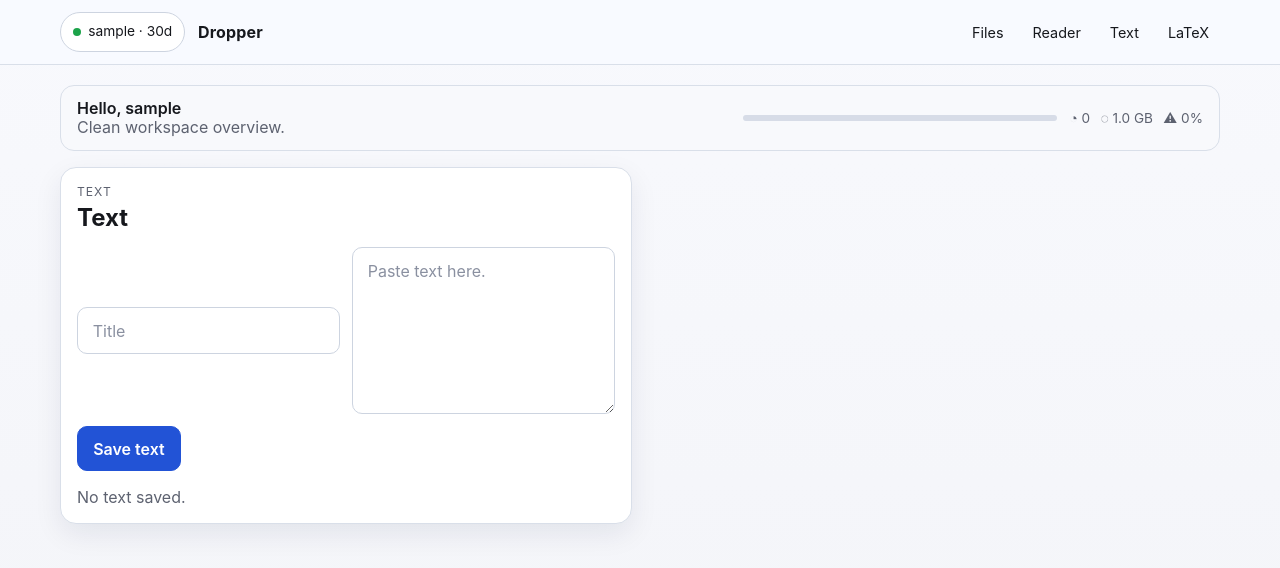
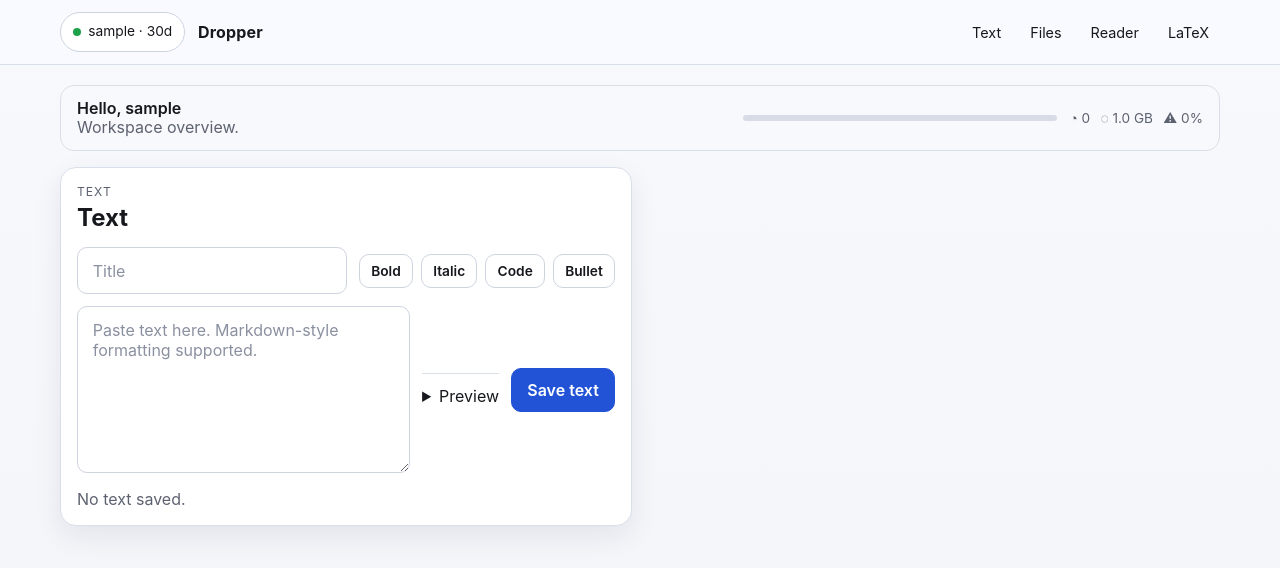
Before and after one commit to zof4/Research, a Flask app: page /text in a window 1280 px wide. Shown: the top 568 px of the page. Run offline with Flask 3, Linux system fonts and the light colour scheme; the visitor is signed in with stand-in values (Sample User, id 1).

Commit message:
Improve dashboard layout and text editor UX

```diff
--- a/app.py
+++ b/app.py
@@ -2,6 +2,7 @@ import ipaddress
 import json
 import mimetypes
 import os
+import re
 import secrets
 import socket
 import subprocess
@@ -26,6 +27,7 @@ from flask import (
     session,
     url_for,
 )
+from markupsafe import Markup
 from werkzeug.exceptions import Forbidden, NotFound, RequestEntityTooLarge
 from werkzeug.security import check_password_hash, generate_password_hash
 from werkzeug.utils import secure_filename
@@ -157,6 +159,22 @@ def summarize_text(text: str, limit: int = 180) -> str:
     return collapsed[: limit - 1].rstrip() + "…"
 
 
+def render_basic_text_markup(value: str) -> Markup:
+    escaped = (
+        value.replace("&", "&amp;")
+        .replace("<", "&lt;")
+        .replace(">", "&gt;")
+        .replace('"', "&quot;")
+        .replace("'", "&#39;")
+    )
+    escaped = re.sub(r"`([^`\n]+)`", r"<code>\1</code>", escaped)
+    escaped = re.sub(r"\*\*([^\n*][^*\n]*?)\*\*", r"<strong>\1</strong>", escaped)
+    escaped = re.sub(r"(?<!\*)\*([^\n*][^*\n]*?)\*(?!\*)", r"<em>\1</em>", escaped)
+    escaped = re.sub(r"(https?://[^\s<]+)", r'<a href="\1" target="_blank" rel="noopener noreferrer">\1</a>', escaped)
+    escaped = escaped.replace("\n", "<br>")
+    return Markup(escaped)
+
+
 def get_or_create_csrf_token() -> str:
     token = session.get("csrf_token")
     if token is None:
@@ -1180,6 +1198,7 @@ def utility_processor():
         "human_size": human_size,
         "csrf_token": get_or_create_csrf_token(),
         "format_timestamp": format_timestamp,
+        "render_basic_text_markup": render_basic_text_markup,
     }
 
 
--- a/static/app.js
+++ b/static/app.js
@@ -1,5 +1,73 @@
 (function () {
   const shellSelectors = [".site-header", "main.page"];
+  const escapeHtml = (value) =>
+    value
+      .replaceAll("&", "&amp;")
+      .replaceAll("<", "&lt;")
+      .replaceAll(">", "&gt;")
+      .replaceAll('"', "&quot;")
+      .replaceAll("'", "&#39;");
+
+  const renderRichText = (value) => {
+    let html = escapeHtml(value || "");
+    html = html.replace(/`([^`\n]+)`/g, "<code>$1</code>");
+    html = html.replace(/\*\*([^\n*][^*\n]*?)\*\*/g, "<strong>$1</strong>");
+    html = html.replace(/(?<!\*)\*([^\n*][^*\n]*?)\*(?!\*)/g, "<em>$1</em>");
+    html = html.replace(/(https?:\/\/[^\s<]+)/g, '<a href="$1" target="_blank" rel="noopener noreferrer">$1</a>');
+    return html.replaceAll("\n", "<br>");
+  };
+
+  const initTextFormatting = () => {
+    const forms = document.querySelectorAll(".text-editor-form");
+    forms.forEach((form) => {
+      const textarea = form.querySelector("textarea[name='content']");
+      const preview = form.querySelector("[data-text-preview]");
+      if (!(textarea instanceof HTMLTextAreaElement)) {
+        return;
+      }
+
+      const updatePreview = () => {
+        if (preview) {
+          preview.innerHTML = renderRichText(textarea.value.trim() ? textarea.value : "Start typing to preview formatting.");
+        }
+      };
+
+      if (!textarea.dataset.richInit) {
+        textarea.dataset.richInit = "1";
+        textarea.addEventListener("input", updatePreview);
+      }
+
+      form.querySelectorAll("[data-wrap], [data-prefix]").forEach((button) => {
+        if (!(button instanceof HTMLButtonElement) || button.dataset.richInit) {
+          return;
+        }
+        button.dataset.richInit = "1";
+        button.addEventListener("click", () => {
+          const start = textarea.selectionStart || 0;
+          const end = textarea.selectionEnd || 0;
+          const selected = textarea.value.slice(start, end);
+          const wrap = button.dataset.wrap;
+          const prefix = button.dataset.prefix;
+          let nextText = selected;
+          if (wrap) {
+            nextText = `${wrap}${selected || "text"}${wrap}`;
+          } else if (prefix) {
+            nextText = selected
+              ? selected
+                  .split("\n")
+                  .map((line) => `${prefix}${line}`)
+                  .join("\n")
+              : `${prefix}item`;
+          }
+          textarea.setRangeText(nextText, start, end, "end");
+          textarea.focus();
+          updatePreview();
+        });
+      });
+
+      updatePreview();
+    });
+  };
 
   const hasDashboardShell = (doc) => shellSelectors.every((selector) => doc.querySelector(selector));
 
@@ -16,6 +84,7 @@
     currentHeader.replaceWith(nextHeader);
     currentMain.replaceWith(nextMain);
     document.title = doc.title || document.title;
+    initTextFormatting();
     return true;
   };
 
@@ -131,4 +200,6 @@
   window.addEventListener("popstate", () => {
     window.location.reload();
   });
+
+  initTextFormatting();
 })();
--- a/static/style.css
+++ b/static/style.css
@@ -201,6 +201,7 @@ img { max-width: 100%; }
 
 .dashboard-grid { display: grid; gap: 1rem; margin-top: 1rem; }
 .section-card { padding: 1rem; }
+.access-card { max-width: 100%; }
 
 .section-kicker {
   display: block;
@@ -316,6 +317,46 @@ button,
   border-radius: 12px;
   background: var(--surface-2);
   border: 1px solid var(--line);
+}
+.history-rich {
+  margin-top: 0.75rem;
+  padding: 0.85rem;
+  border-radius: 12px;
+  background: var(--surface-2);
+  border: 1px solid var(--line);
+  color: var(--text);
+  line-height: 1.55;
+}
+.history-rich code,
+.formatted-preview code {
+  font-family: ui-monospace, SFMono-Regular, Menlo, Consolas, monospace;
+  padding: 0.05rem 0.32rem;
+  border-radius: 6px;
+  background: #e9edf6;
+}
+.history-rich a,
+.formatted-preview a { color: var(--accent); }
+
+.text-toolbar {
+  display: flex;
+  flex-wrap: wrap;
+  gap: 0.5rem;
+}
+
+.toolbar-button {
+  min-height: 34px;
+  padding: 0.45rem 0.7rem;
+  font-size: 0.86rem;
+}
+
+.formatted-preview {
+  margin-top: 0.7rem;
+  padding: 0.8rem;
+  border-radius: 10px;
+  border: 1px solid var(--line);
+  background: #fff;
+  min-height: 3rem;
+  line-height: 1.5;
 }
 
 .source-details { border-top: 1px solid var(--line); padding-top: 0.75rem; }
@@ -433,6 +474,7 @@ button,
 @media (min-width: 760px) {
   .dashboard-grid { grid-template-columns: repeat(2, minmax(0, 1fr)); }
 
+  .access-card,
   .reader-card,
   .files-card { grid-column: 1 / -1; }
 
--- a/templates/index.html
+++ b/templates/index.html
@@ -24,9 +24,9 @@
         <a class="brand" href="{{ url_for('index') }}" data-async-nav>Dropper</a>
 
         <nav class="top-nav" aria-label="Sections">
+          <a href="{{ url_for('text_page') }}" data-async-nav>Text</a>
           <a href="{{ url_for('files_page') }}" data-async-nav>Files</a>
           <a href="{{ url_for('reader_page') }}" data-async-nav>Reader</a>
-          <a href="{{ url_for('text_page') }}" data-async-nav>Text</a>
           <a href="{{ url_for('latex_page') }}" data-async-nav>LaTeX</a>
         </nav>
       </div>
@@ -47,7 +47,7 @@
       <section class="intro-card" aria-label="Workspace summary">
         <div class="intro-copy">
           <h1>Hello, {{ current_username }}</h1>
-          <p>Clean workspace overview.</p>
+          <p>Workspace overview.</p>
         </div>
 
         <div class="stats-grid" aria-hidden="true">
@@ -110,6 +110,188 @@
               </form>
             </div>
             {% endif %}
+        </section>
+        {% endif %}
+
+        {% if active_page in ['home', 'text'] %}
+        <section id="text" class="card section-card">
+          <div class="section-head">
+            <div>
+              <p class="section-kicker">Text</p>
+              <h2>Text</h2>
+            </div>
+            {% if is_authenticated and text_history %}
+            <form method="post" action="{{ url_for('clear_text_entries') }}" class="inline-form section-head-action" data-async>
+              <input type="hidden" name="csrf_token" value="{{ csrf_token }}" />
+              <button type="submit" class="delete-button">Clear all</button>
+            </form>
+            {% endif %}
+          </div>
+
+          {% if is_authenticated %}
+          <form method="post" action="{{ url_for('save_text_entry') }}" class="stack-form text-editor-form" data-async>
+            <input type="hidden" name="csrf_token" value="{{ csrf_token }}" />
+            {% if is_admin %}<input type="hidden" name="owner" value="{{ selected_owner }}" />{% endif %}
+            <input type="text" name="title" maxlength="120" placeholder="Title" />
+            <div class="text-toolbar" data-text-toolbar>
+              <button type="button" class="secondary-button toolbar-button" data-wrap="**" title="Bold">Bold</button>
+              <button type="button" class="secondary-button toolbar-button" data-wrap="*" title="Italic">Italic</button>
+              <button type="button" class="secondary-button toolbar-button" data-wrap="`" title="Code">Code</button>
+              <button type="button" class="secondary-button toolbar-button" data-prefix="- " title="Bullet list">Bullet</button>
+            </div>
+            <textarea name="content" rows="7" maxlength="{{ max_text_chars }}" placeholder="Paste text here. Markdown-style formatting supported." required></textarea>
+            <details class="source-details">
+              <summary>Preview</summary>
+              <div class="formatted-preview" data-text-preview>Start typing to preview formatting.</div>
+            </details>
+            <button type="submit" class="block-button">Save text</button>
+          </form>
+          {% else %}
+          <p class="helper-text">Log in to save text.</p>
+          {% endif %}
+
+          <div class="item-stack">
+            {% if text_history %}
+              {% for item in text_history %}
+              <article class="item-card">
+                <div class="item-head">
+                  {% if is_authenticated %}
+                  <h3>{{ item.title }}{% if item.hidden %} <span class="item-badge">Hidden</span>{% endif %}</h3>
+                  {% else %}
+                  <h3>Locked text item</h3>
+                  {% endif %}
+                  <p class="item-meta">{{ format_timestamp(item.created) }}</p>
+                </div>
+                {% if is_authenticated %}
+                <details class="source-details">
+                  <summary>Open text</summary>
+                  <div class="history-rich">{{ render_basic_text_markup(item.content) }}</div>
+                </details>
+                {% else %}
+                <p class="helper-text">Sign in to read saved text.</p>
+                {% endif %}
+                {% if is_authenticated %}
+                <div class="action-row">
+                  {% if item.hidden %}
+                  <form method="post" action="{{ url_for('unhide_text_entry', entry_id=item.id) }}" class="inline-form" data-async>
+                    <input type="hidden" name="csrf_token" value="{{ csrf_token }}" />
+                    {% if is_admin %}<input type="hidden" name="owner" value="{{ selected_owner }}" />{% endif %}
+                    <button type="submit" class="secondary-button">Unhide</button>
+                  </form>
+                  {% else %}
+                  <form method="post" action="{{ url_for('hide_text_entry', entry_id=item.id) }}" class="inline-form" data-async>
+                    <input type="hidden" name="csrf_token" value="{{ csrf_token }}" />
+                    {% if is_admin %}<input type="hidden" name="owner" value="{{ selected_owner }}" />{% endif %}
+                    <button type="submit" class="secondary-button">Hide</button>
+                  </form>
+                  {% endif %}
+                  <form method="post" action="{{ url_for('delete_text_entry', entry_id=item.id) }}" class="inline-form" data-async>
+                    <input type="hidden" name="csrf_token" value="{{ csrf_token }}" />
+                    {% if is_admin %}<input type="hidden" name="owner" value="{{ selected_owner }}" />{% endif %}
+                    <button type="submit" class="delete-button">Delete</button>
+                  </form>
+                </div>
+                {% endif %}
+              </article>
+              {% endfor %}
+            {% else %}
+            <p class="empty-state">No text saved.</p>
+            {% endif %}
+          </div>
+        </section>
+        {% endif %}
+
+        {% if active_page in ['home', 'files'] %}
+        <section id="files" class="card section-card files-card">
+          <div class="section-head">
+            <div>
+              <p class="section-kicker">Files</p>
+              <h2>Files</h2>
+            </div>
+            <p class="section-note">{% if storage.has_limit %}{{ human_size(storage.remaining_bytes) }} free{% else %}Admin view{% endif %}</p>
+          </div>
+
+          {% if is_authenticated %}
+          <form method="post" action="{{ url_for('upload_file') }}" enctype="multipart/form-data" class="stack-form" data-async>
+            <input type="hidden" name="csrf_token" value="{{ csrf_token }}" />
+            {% if is_admin %}<input type="hidden" name="owner" value="{{ selected_owner }}" />{% endif %}
+            <input type="file" name="file" required />
+            <button type="submit" class="block-button">Upload file</button>
+          </form>
+          {% else %}
+          <p class="helper-text">Log in to upload or delete files.</p>
+          {% endif %}
+
+          <div class="storage-meter" aria-hidden="true">
+            <span style="width: {{ '%.2f'|format(storage.usage_percent) }}%"></span>
+          </div>
+
+          <div class="item-stack">
+            {% if is_admin %}
+              {% for group in file_groups %}
+              <article class="item-card">
+                <h3>{{ group.owner }} <span class="item-meta">({{ group.files|length }} files, {{ human_size(group.total_bytes) }})</span></h3>
+                {% if group.files %}
+                <div class="item-stack">
+                  {% for file in group.files %}
+                  <article class="item-card row-card">
+                    <div class="row-main">
+                      <h3>
+                        <a class="text-link" href="{{ url_for('download_file', filename=file.name, owner=file.owner) }}" target="_blank" rel="noopener noreferrer">
+                          {{ file.name }}
+                        </a>
+                        {% if file.hidden %}<span class="item-badge">Hidden</span>{% endif %}
+                      </h3>
+                      <p class="item-meta">{{ human_size(file.size) }} • {{ file.modified.strftime('%Y-%m-%d %H:%M') }}</p>
+                    </div>
+                    <form method="post" action="{{ url_for('delete_file', filename=file.name, owner=file.owner) }}" class="inline-form" data-async>
+                      <input type="hidden" name="csrf_token" value="{{ csrf_token }}" />
+                      <button type="submit" class="delete-button">Delete</button>
+                    </form>
+                  </article>
+                  {% endfor %}
+                </div>
+                {% else %}
+                <p class="empty-state">No files for this user.</p>
+                {% endif %}
+              </article>
+              {% endfor %}
+            {% elif files %}
+              {% for file in files %}
+              <article class="item-card row-card">
+                <div class="row-main">
+                  <h3>
+                    <a class="text-link" href="{{ url_for('download_file', filename=file.name, owner=file.owner) }}" target="_blank" rel="noopener noreferrer">
+                      {{ file.name }}
+                    </a>
+                    {% if file.hidden %}<span class="item-badge">Hidden</span>{% endif %}
+                  </h3>
+                  <p class="item-meta">{{ human_size(file.size) }} • {{ file.modified.strftime('%Y-%m-%d %H:%M') }}{% if is_admin %} • {{ file.owner }}{% endif %}</p>
+                </div>
+
+                {% if is_authenticated %}
+                <form method="post" action="{{ url_for('delete_file', filename=file.name, owner=file.owner) }}" class="inline-form" data-async>
+                  <input type="hidden" name="csrf_token" value="{{ csrf_token }}" />
+                  <button type="submit" class="delete-button">Delete</button>
+                </form>
+                {% if file.hidden %}
+                <form method="post" action="{{ url_for('unhide_file', filename=file.name, owner=file.owner) }}" class="inline-form" data-async>
+                  <input type="hidden" name="csrf_token" value="{{ csrf_token }}" />
+                  <button type="submit" class="secondary-button">Unhide</button>
+                </form>
+                {% else %}
+                <form method="post" action="{{ url_for('hide_file', filename=file.name, owner=file.owner) }}" class="inline-form" data-async>
+                  <input type="hidden" name="csrf_token" value="{{ csrf_token }}" />
+                  <button type="submit" class="secondary-button">Hide</button>
+                </form>
+                {% endif %}
+                {% endif %}
+              </article>
+              {% endfor %}
+            {% else %}
+            <p class="empty-state">No files.</p>
+            {% endif %}
+          </div>
         </section>
         {% endif %}
 
@@ -229,175 +411,6 @@
         </section>
         {% endif %}
 
-        {% if active_page in ['home', 'files'] %}
-        <section id="files" class="card section-card files-card">
-          <div class="section-head">
-            <div>
-              <p class="section-kicker">Files</p>
-              <h2>Files</h2>
-            </div>
-            <p class="section-note">{% if storage.has_limit %}{{ human_size(storage.remaining_bytes) }} free{% else %}Admin view{% endif %}</p>
-          </div>
-
-          {% if is_authenticated %}
-          <form method="post" action="{{ url_for('upload_file') }}" enctype="multipart/form-data" class="stack-form" data-async>
-            <input type="hidden" name="csrf_token" value="{{ csrf_token }}" />
-            {% if is_admin %}<input type="hidden" name="owner" value="{{ selected_owner }}" />{% endif %}
-            <input type="file" name="file" required />
-            <button type="submit" class="block-button">Upload file</button>
-          </form>
-          {% else %}
-          <p class="helper-text">Log in to upload or delete files.</p>
-          {% endif %}
-
-          <div class="storage-meter" aria-hidden="true">
-            <span style="width: {{ '%.2f'|format(storage.usage_percent) }}%"></span>
-          </div>
-
-          <div class="item-stack">
-            {% if is_admin %}
-              {% for group in file_groups %}
-              <article class="item-card">
-                <h3>{{ group.owner }} <span class="item-meta">({{ group.files|length }} files, {{ human_size(group.total_bytes) }})</span></h3>
-                {% if group.files %}
-                <div class="item-stack">
-                  {% for file in group.files %}
-                  <article class="item-card row-card">
-                    <div class="row-main">
-                      <h3>
-                        <a class="text-link" href="{{ url_for('download_file', filename=file.name, owner=file.owner) }}" target="_blank" rel="noopener noreferrer">
-                          {{ file.name }}
-                        </a>
-                        {% if file.hidden %}<span class="item-badge">Hidden</span>{% endif %}
-                      </h3>
-                      <p class="item-meta">{{ human_size(file.size) }} • {{ file.modified.strftime('%Y-%m-%d %H:%M') }}</p>
-                    </div>
-                    <form method="post" action="{{ url_for('delete_file', filename=file.name, owner=file.owner) }}" class="inline-form" data-async>
-                      <input type="hidden" name="csrf_token" value="{{ csrf_token }}" />
-                      <button type="submit" class="delete-button">Delete</button>
-                    </form>
-                  </article>
-                  {% endfor %}
-                </div>
-                {% else %}
-                <p class="empty-state">No files for this user.</p>
-                {% endif %}
-              </article>
-              {% endfor %}
-            {% elif files %}
-              {% for file in files %}
-              <article class="item-card row-card">
-                <div class="row-main">
-                  <h3>
-                    <a class="text-link" href="{{ url_for('download_file', filename=file.name, owner=file.owner) }}" target="_blank" rel="noopener noreferrer">
-                      {{ file.name }}
-                    </a>
-                    {% if file.hidden %}<span class="item-badge">Hidden</span>{% endif %}
-                  </h3>
-                  <p class="item-meta">{{ human_size(file.size) }} • {{ file.modified.strftime('%Y-%m-%d %H:%M') }}{% if is_admin %} • {{ file.owner }}{% endif %}</p>
-                </div>
-
-                {% if is_authenticated %}
-                <form method="post" action="{{ url_for('delete_file', filename=file.name, owner=file.owner) }}" class="inline-form" data-async>
-                  <input type="hidden" name="csrf_token" value="{{ csrf_token }}" />
-                  <button type="submit" class="delete-button">Delete</button>
-                </form>
-                {% if file.hidden %}
-                <form method="post" action="{{ url_for('unhide_file', filename=file.name, owner=file.owner) }}" class="inline-form" data-async>
-                  <input type="hidden" name="csrf_token" value="{{ csrf_token }}" />
-                  <button type="submit" class="secondary-button">Unhide</button>
-                </form>
-                {% else %}
-                <form method="post" action="{{ url_for('hide_file', filename=file.name, owner=file.owner) }}" class="inline-form" data-async>
-                  <input type="hidden" name="csrf_token" value="{{ csrf_token }}" />
-                  <button type="submit" class="secondary-button">Hide</button>
-                </form>
-                {% endif %}
-                {% endif %}
-              </article>
-              {% endfor %}
-            {% else %}
-            <p class="empty-state">No files.</p>
-            {% endif %}
-          </div>
-        </section>
-        {% endif %}
-
-        {% if active_page in ['home', 'text'] %}
-        <section id="text" class="card section-card">
-          <div class="section-head">
-            <div>
-              <p class="section-kicker">Text</p>
-              <h2>Text</h2>
-            </div>
-            {% if is_authenticated and text_history %}
-            <form method="post" action="{{ url_for('clear_text_entries') }}" class="inline-form section-head-action" data-async>
-              <input type="hidden" name="csrf_token" value="{{ csrf_token }}" />
-              <button type="submit" class="delete-button">Clear all</button>
-            </form>
-            {% endif %}
-          </div>
-
-          {% if is_authenticated %}
-          <form method="post" action="{{ url_for('save_text_entry') }}" class="stack-form" data-async>
-            <input type="hidden" name="csrf_token" value="{{ csrf_token }}" />
-            {% if is_admin %}<input type="hidden" name="owner" value="{{ selected_owner }}" />{% endif %}
-            <input type="text" name="title" maxlength="120" placeholder="Title" />
-            <textarea name="content" rows="7" maxlength="{{ max_text_chars }}" placeholder="Paste text here." required></textarea>
-            <button type="submit" class="block-button">Save text</button>
-          </form>
-          {% else %}
-          <p class="helper-text">Log in to save text.</p>
-          {% endif %}
-
-          <div class="item-stack">
-            {% if text_history %}
-              {% for item in text_history %}
-              <article class="item-card">
-                <div class="item-head">
-                  {% if is_authenticated %}
-                  <h3>{{ item.title }}{% if item.hidden %} <span class="item-badge">Hidden</span>{% endif %}</h3>
-                  {% else %}
-                  <h3>Locked text item</h3>
-                  {% endif %}
-                  <p class="item-meta">{{ format_timestamp(item.created) }}</p>
-                </div>
-                {% if is_authenticated %}
-                <pre class="history-pre">{{ item.content }}</pre>
-                {% else %}
-                <p class="helper-text">Sign in to read saved text.</p>
-                {% endif %}
-                {% if is_authenticated %}
-                <div class="action-row">
-                  {% if item.hidden %}
-                  <form method="post" action="{{ url_for('unhide_text_entry', entry_id=item.id) }}" class="inline-form" data-async>
-                    <input type="hidden" name="csrf_token" value="{{ csrf_token }}" />
-                    {% if is_admin %}<input type="hidden" name="owner" value="{{ selected_owner }}" />{% endif %}
-                    <button type="submit" class="secondary-button">Unhide</button>
-                  </form>
-                  {% else %}
-                  <form method="post" action="{{ url_for('hide_text_entry', entry_id=item.id) }}" class="inline-form" data-async>
-                    <input type="hidden" name="csrf_token" value="{{ csrf_token }}" />
-                    {% if is_admin %}<input type="hidden" name="owner" value="{{ selected_owner }}" />{% endif %}
-                    <button type="submit" class="secondary-button">Hide</button>
-                  </form>
-                  {% endif %}
-                  <form method="post" action="{{ url_for('delete_text_entry', entry_id=item.id) }}" class="inline-form" data-async>
-                    <input type="hidden" name="csrf_token" value="{{ csrf_token }}" />
-                    {% if is_admin %}<input type="hidden" name="owner" value="{{ selected_owner }}" />{% endif %}
-                    <button type="submit" class="delete-button">Delete</button>
-                  </form>
-                </div>
-                {% endif %}
-              </article>
-              {% endfor %}
-            {% else %}
-            <p class="empty-state">No text saved.</p>
-            {% endif %}
-          </div>
-        </section>
-        {% endif %}
-
         {% if active_page in ['home', 'latex'] %}
         <section id="latex" class="card section-card">
           <div class="section-head">
```
